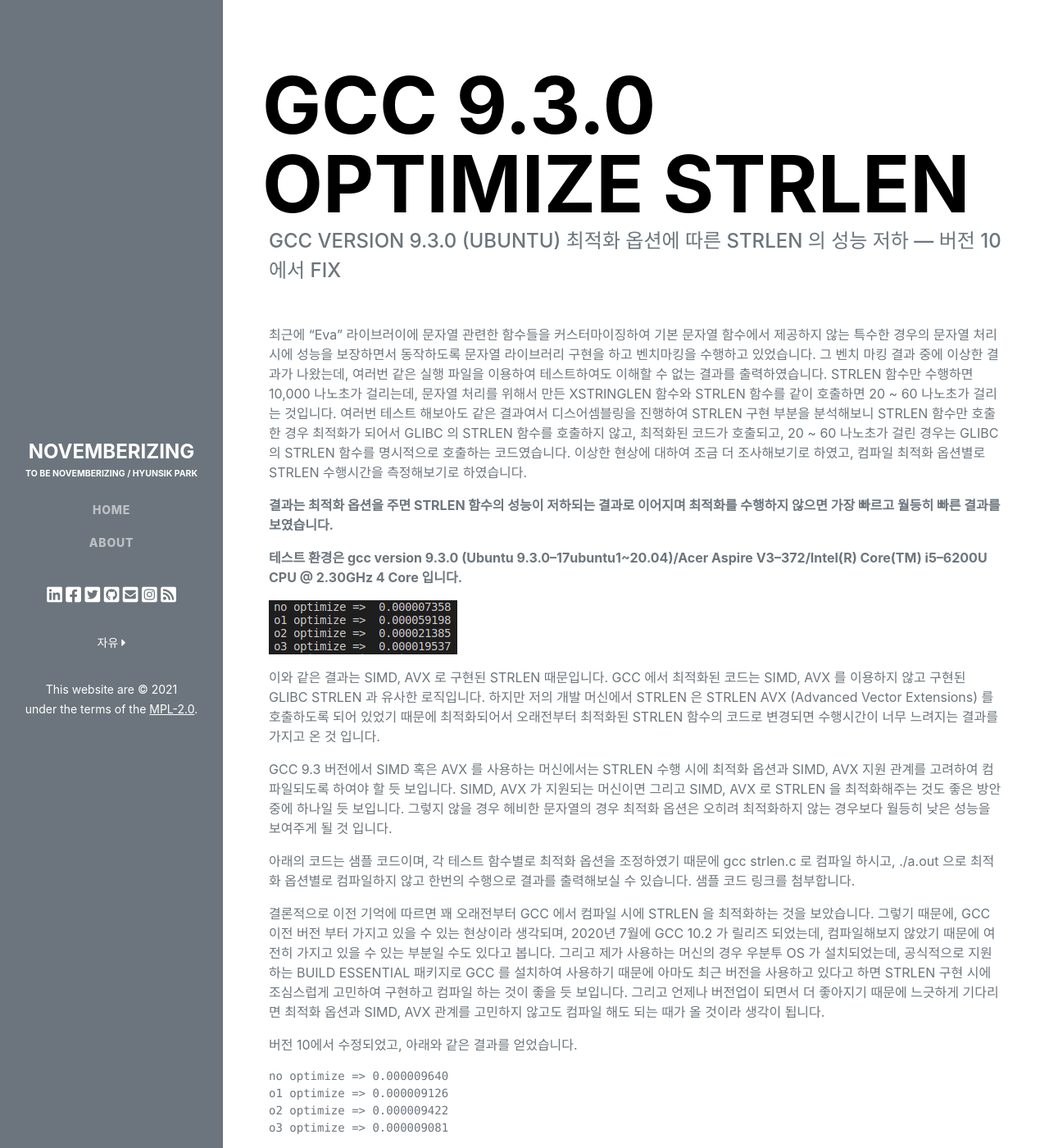
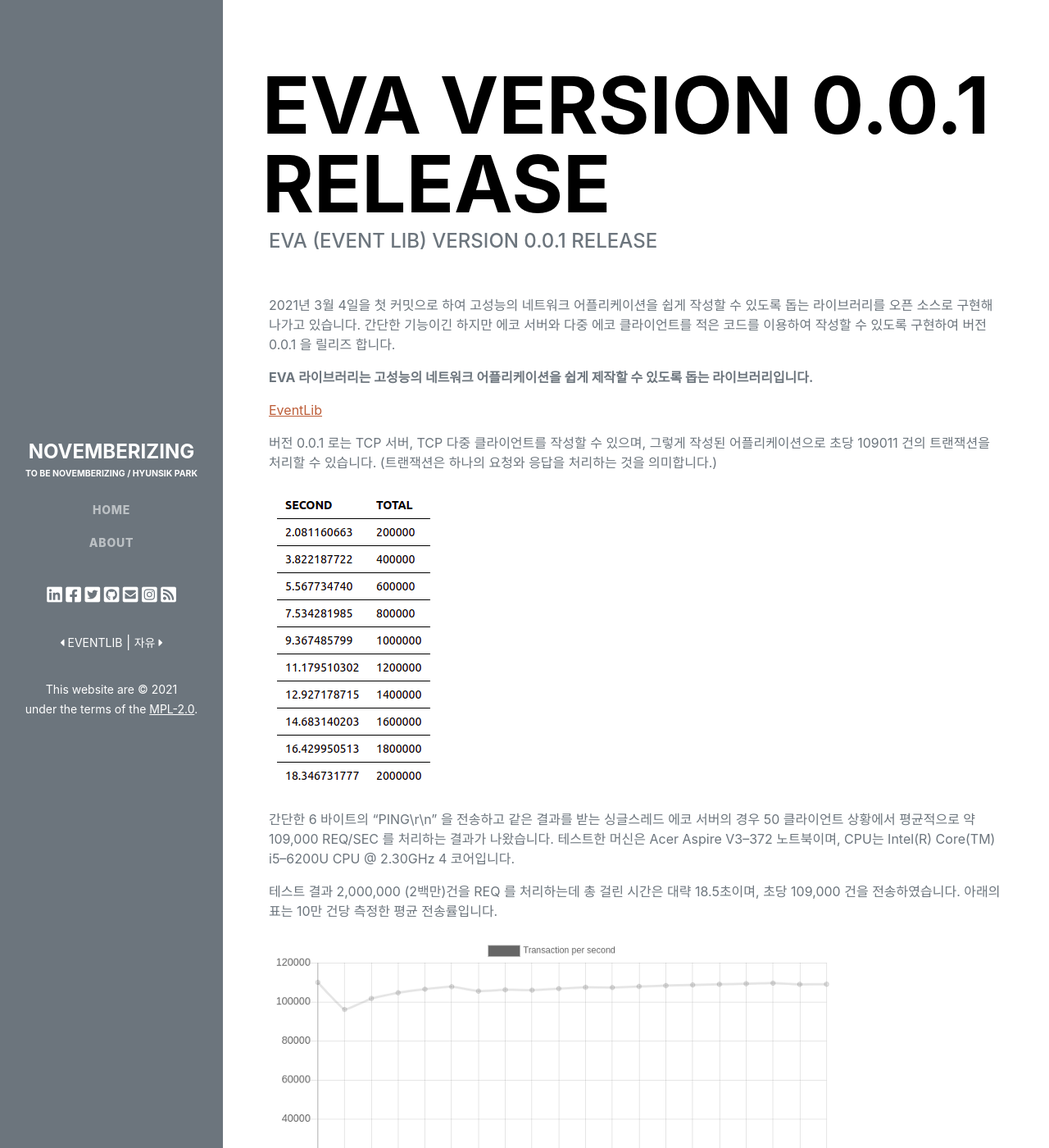
Before and after one commit to novemberizing/novemberizing.github.io, a Jekyll site: the page built from _posts/2021-04-06-Strlen.md, in a window 1280 px wide and 1400 px high. Shown: the whole window at 82% size. Built offline with Jekyll 4.4.1, drawn with Linux system fonts in a browser that asks for light colours; some of the changed text lies outside the part shown.

Commit message:
add new post!

````diff
--- a/_posts/2021-04-06-Strlen.md
+++ b/_posts/2021-04-06-Strlen.md
@@ -1,35 +1,31 @@
 ---
 layout: post
-title: "GCC 9.3.0 OPTIMIZE STRLEN"
-subtitle: "GCC VERSION 9.3.0 (UBUNTU) 최적화 옵션에 따른 STRLEN 의 성능 저하 — 버전 10에서 FIX"
-cover: /assets/images/posts/strlen.result.png
-date: "2021-04-06 12:00:00"
+title: "EVA VERSION 0.0.1 RELEASE"
+subtitle: "EVA (EVENT LIB) VERSION 0.0.1 RELEASE"
+cover: /assets/images/posts/EventLibResultGraph.png
+date: "2021-03-31 12:00:00"
 categories: posts
 ---
 
-최근에 “Eva” 라이브러이에 문자열 관련한 함수들을 커스터마이징하여 기본 문자열 함수에서 제공하지 않는 특수한 경우의 문자열 처리 시에 성능을 보장하면서 동작하도록 문자열 라이브러리 구현을 하고 벤치마킹을 수행하고 있었습니다. 그 벤치 마킹 결과 중에 이상한 결과가 나왔는데, 여러번 같은 실행 파일을 이용하여 테스트하여도 이해할 수 없는 결과를 출력하였습니다. STRLEN 함수만 수행하면 10,000 나노초가 걸리는데, 문자열 처리를 위해서 만든 XSTRINGLEN 함수와 STRLEN 함수를 같이 호출하면 20 ~ 60 나노초가 걸리는 것입니다. 여러번 테스트 해보아도 같은 결과여서 디스어셈블링을 진행하여 STRLEN 구현 부분을 분석해보니 STRLEN 함수만 호출한 경우 최적화가 되어서 GLIBC 의 STRLEN 함수를 호출하지 않고, 최적화된 코드가 호출되고, 20 ~ 60 나노초가 걸린 경우는 GLIBC 의 STRLEN 함수를 명시적으로 호출하는 코드였습니다. 이상한 현상에 대하여 조금 더 조사해보기로 하였고, 컴파일 최적화 옵션별로 STRLEN 수행시간을 측정해보기로 하였습니다.
+2021년 3월 4일을 첫 커밋으로 하여 고성능의 네트워크 어플리케이션을 쉽게 작성할 수 있도록 돕는 라이브러리를 오픈 소스로 구현해나가고 있습니다. 간단한 기능이긴 하지만 에코 서버와 다중 에코 클라이언트를 적은 코드를 이용하여 작성할 수 있도록 구현하여 버전 0.0.1 을 릴리즈 합니다.
 
-__결과는 최적화 옵션을 주면 STRLEN 함수의 성능이 저하되는 결과로 이어지며 최적화를 수행하지 않으면 가장 빠르고 월등히 빠른 결과를 보였습니다.__
+__EVA 라이브러리는 고성능의 네트워크 어플리케이션을 쉽게 제작할 수 있도록 돕는 라이브러리입니다.__
 
-__테스트 환경은 gcc version 9.3.0 (Ubuntu 9.3.0–17ubuntu1~20.04)/Acer Aspire V3–372/Intel(R) Core(TM) i5–6200U CPU @ 2.30GHz 4 Core 입니다.__
+[EventLib](https://github.com/novemberizing/eva-old)
 
-<img src="/assets/images/posts/strlen.result.png">
+버전 0.0.1 로는 TCP 서버, TCP 다중 클라이언트를 작성할 수 있으며, 그렇게 작성된 어플리케이션으로 초당 109011 건의 트랜잭션을 처리할 수 있습니다. (트랜잭션은 하나의 요청와 응답을 처리하는 것을 의미합니다.)
 
-이와 같은 결과는 SIMD, AVX 로 구현된 STRLEN 때문입니다. GCC 에서 최적화된 코드는 SIMD, AVX 를 이용하지 않고 구현된 GLIBC STRLEN 과 유사한 로직입니다. 하지만 저의 개발 머신에서 STRLEN 은 STRLEN AVX (Advanced Vector Extensions) 를 호출하도록 되어 있었기 때문에 최적화되어서 오래전부터 최적화된 STRLEN 함수의 코드로 변경되면 수행시간이 너무 느려지는 결과를 가지고 온 것 입니다.
+<img src="/assets/images/posts/EventLibResult.png">
 
-GCC 9.3 버전에서 SIMD 혹은 AVX 를 사용하는 머신에서는 STRLEN 수행 시에 최적화 옵션과 SIMD, AVX 지원 관계를 고려하여 컴파일되도록 하여야 할 듯 보입니다. SIMD, AVX 가 지원되는 머신이면 그리고 SIMD, AVX 로 STRLEN 을 최적화해주는 것도 좋은 방안 중에 하나일 듯 보입니다. 그렇지 않을 경우 헤비한 문자열의 경우 최적화 옵션은 오히려 최적화하지 않는 경우보다 월등히 낮은 성능을 보여주게 될 것 입니다.
+간단한 6 바이트의 “PING\r\n” 을 전송하고 같은 결과를 받는 싱글스레드 에코 서버의 경우 50 클라이언트 상황에서 평균적으로 약 109,000 REQ/SEC 를 처리하는 결과가 나왔습니다. 테스트한 머신은 Acer Aspire V3–372 노트북이며, CPU는 Intel(R) Core(TM) i5–6200U CPU @ 2.30GHz 4 코어입니다.
 
-아래의 코드는 샘플 코드이며, 각 테스트 함수별로 최적화 옵션을 조정하였기 때문에 gcc strlen.c 로 컴파일 하시고, ./a.out 으로 최적화 옵션별로 컴파일하지 않고 한번의 수행으로 결과를 출력해보실 수 있습니다. 샘플 코드 링크를 첨부합니다.
+테스트 결과 2,000,000 (2백만)건을 REQ 를 처리하는데 총 걸린 시간은 대략 18.5초이며, 초당 109,000 건을 전송하였습니다. 아래의 표는 10만 건당 측정한 평균 전송률입니다.
 
-결론적으로 이전 기억에 따르면 꽤 오래전부터 GCC 에서 컴파일 시에 STRLEN 을 최적화하는 것을 보았습니다. 그렇기 때문에, GCC 이전 버전 부터 가지고 있을 수 있는 현상이라 생각되며, 2020년 7월에 GCC 10.2 가 릴리즈 되었는데, 컴파일해보지 않았기 때문에 여전히 가지고 있을 수 있는 부분일 수도 있다고 봅니다. 그리고 제가 사용하는 머신의 경우 우분투 OS 가 설치되었는데, 공식적으로 지원하는 BUILD ESSENTIAL 패키지로 GCC 를 설치하여 사용하기 때문에 아마도 최근 버전을 사용하고 있다고 하면 STRLEN 구현 시에 조심스럽게 고민하여 구현하고 컴파일 하는 것이 좋을 듯 보입니다. 그리고 언제나 버전업이 되면서 더 좋아지기 때문에 느긋하게 기다리면 최적화 옵션과 SIMD, AVX 관계를 고민하지 않고도 컴파일 해도 되는 때가 올 것이라 생각이 됩니다.
+<img src="/assets/images/posts/EventLibResultGraph.png">
 
-버전 10에서 수정되었고, 아래와 같은 결과를 얻었습니다.
+EVA 라이브러리 0.0.1 로 싱글스레드의 고성능 TCP 서버 혹은 다중 클라이언트를 작성할 수 있으며 간단한 로직의 경우 초당 10건의 트랜잭션을 처리하는 성능을 낼 수 있을 것입니다.
+EVA 라이브러리는 1.0.0 의 목표로 UDP 지원, 시그널 이벤트 처리, 싱글 클라이언트 지원, 멀티 플랫폼 지원, 멀티 스레드 지원, 잘 알려진 프로토콜 지원 그리고 분산 처리를 위한 비즈니스 로직 지원을 목표로 하고 있습니다.
 
-```
-no optimize => 0.000009640
-o1 optimize => 0.000009126
-o2 optimize => 0.000009422
-o3 optimize => 0.000009081
-```
+UDP 지원 및 시그널 이벤트, 타임 이벤트의 지원은 기본적인 이벤트 라이브러리가 가져야 하는 FEATURE 입니다. 그 외에 독특하게 싱글 클라이언트를 쉽게 어플리케이션에 적용할 수 있도록 지원하려 합니다. 다양한 OS 에서도 제작이 가능하도록 중요한 OS 에 대하여 고성능을 보장하면서 로직의 변경없이 제작할 수 있도록 멀티 플랫품을 지원할 것입니다. 멀티 스레드의 지원은 헤비한 작업의 필요한 어플리케이션이면 사용자가 간단한 코드 혹은 설정으로 멀티 스레드에 작업을 등록하거나 멀티스레드로 네트워크 이벤트를 처리할 수 있도록 할 것이며, HTTP 와 같이 잘 알려진 프로토콜을 지원하고 1024 아래의 포트 번호에 대한 어플리케이션을 ON/OFF 만으로 동작할 수 있도록 하려 합니다.
 
-버전 10에서는 최적화를 하면 STRLEN 을 더 이상 최적화하지 않고 함수를 호출하도록 하였네요.
+마지막으로 EVA 의 최초 목적은 UDP 기반으로 분산 네트워크 서비스를 제작을 쉬게 할 수 있도록 하는 것이었습니다. 이를 버전 1.0.0 에 담을 수 있는 것이 바램입니다.
````
Also changed, not shown: _posts/2021-03-31-Eventlib.md (added), assets/images/posts/EventLibResult.png (added), assets/images/posts/EventLibResultGraph.png (added).
